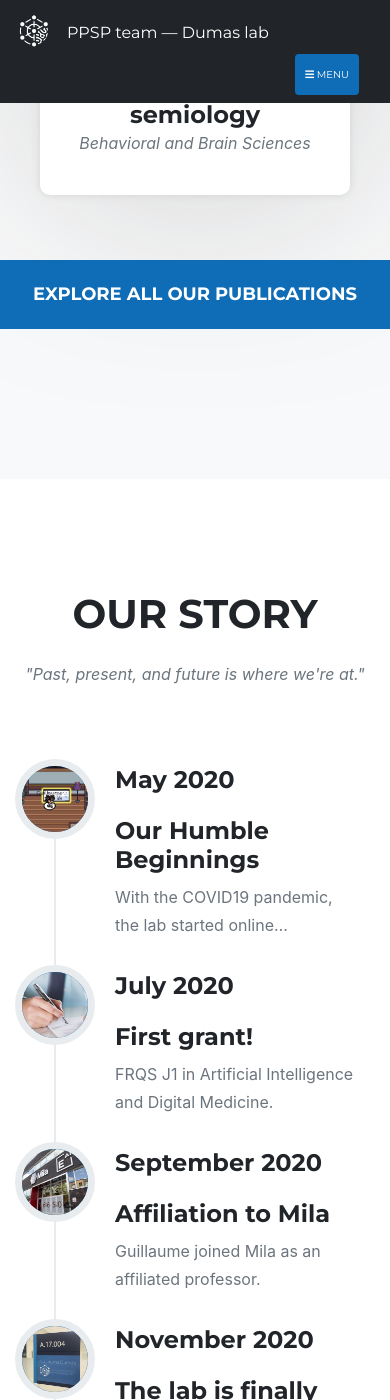
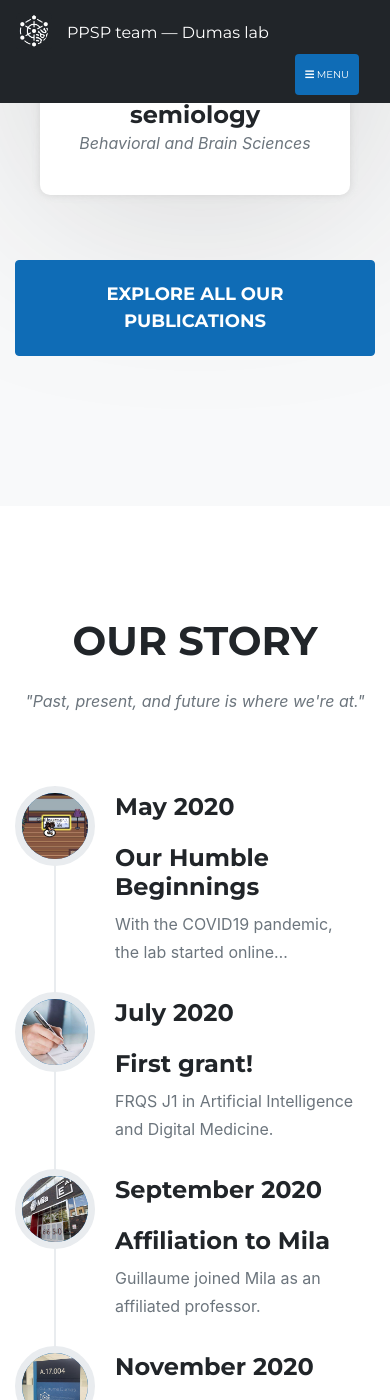
Before and after one commit to raviriley/agency-jekyll-theme, a Jekyll site: the page built from index.md, in a window 390 px wide and 1400 px high, scrolled down 4870 px. Built offline with Jekyll 4.4.1, drawn with Linux system fonts in a browser that asks for light colours; some web fonts are replaced; comment, search, counter and statistics services are not loaded.

Commit message:
Fix buttons display bug

```diff
--- a/_includes/papers_grid.html
+++ b/_includes/papers_grid.html
@@ -77,10 +77,11 @@
       </div>
       <!--/.Slides-->
     </div>
-  <!--/.Carousel Wrapper-->
-  </div>
-  <div class="row">
-    <a class="btn btn-primary btn-xl text-uppercase js-scroll-trigger" href=publications>{{ site.data.sitetext.papers.buttonText }}</a>
+    <!--/.Carousel Wrapper-->
+    <div class="row">
+      <div class="col-sm text-center">
+      <a class="btn btn-primary btn-xl text-uppercase js-scroll-trigger" href=publications>{{ site.data.sitetext.papers.buttonText }}</a>
+    </div>
   </div>
 </section>
 {% include modals.html %}
--- a/_includes/team.html
+++ b/_includes/team.html
@@ -36,10 +36,12 @@
 	<div class="col-lg-8 mx-auto text-center">
 	  <div class="large text-muted">{{ site.data.sitetext.team.subtext | markdownify }}</div>
 	</div>
-  </div>
+	</div>
+	<div class="row">
+		<div class="col-12 text-center">
+			<a class="btn btn-primary btn-xl text-uppercase js-scroll-trigger" href=collaborators>{{ site.data.sitetext.team.buttonText }}</a>
+		</div>
+	</div>
 </div>
-<div class="row">
-    <a class="btn btn-primary btn-xl text-uppercase js-scroll-trigger" href=collaborators>{{ site.data.sitetext.team.buttonText }}</a>
-  </div>
 </section>
 <!-- End Team -->
--- a/_sass/layout/_team.scss
+++ b/_sass/layout/_team.scss
@@ -37,10 +37,4 @@
   .member-card {
       margin: auto;
   }
-  #team{
-    .btn-primary{
-      margin: 20px auto;
-      padding: 10px;
-    }
-  }
 }
```
